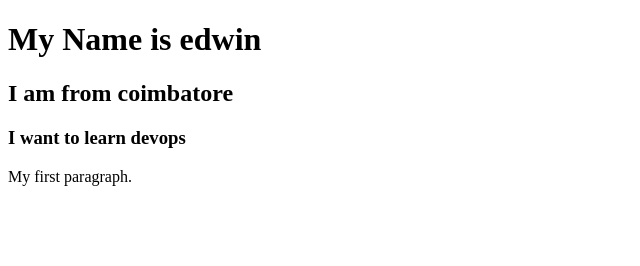
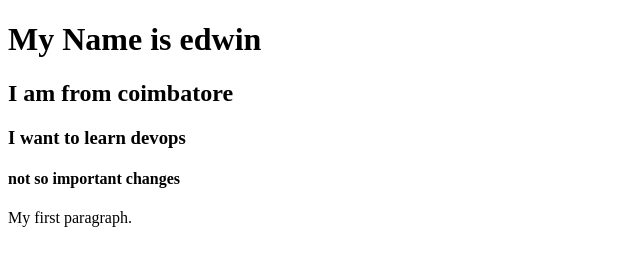
Before and after one commit to edwinrajmichel/samplerepo, a plain HTML site: page index.html in a window 1280 px wide. Shown: the whole page, without its empty margins (0-640 px from the left). Drawn offline with Linux system fonts and the light colour scheme.

Commit message:
feat : added not important details

```diff
--- a/index.html
+++ b/index.html
@@ -5,6 +5,7 @@
 <h1>My Name is edwin </h1>
 <h2>I am from coimbatore</h2>
 <h3>I want to learn devops</h3>
+<h4>not so important changes</h4>
 <p>My first paragraph.</p>
 
 
```
